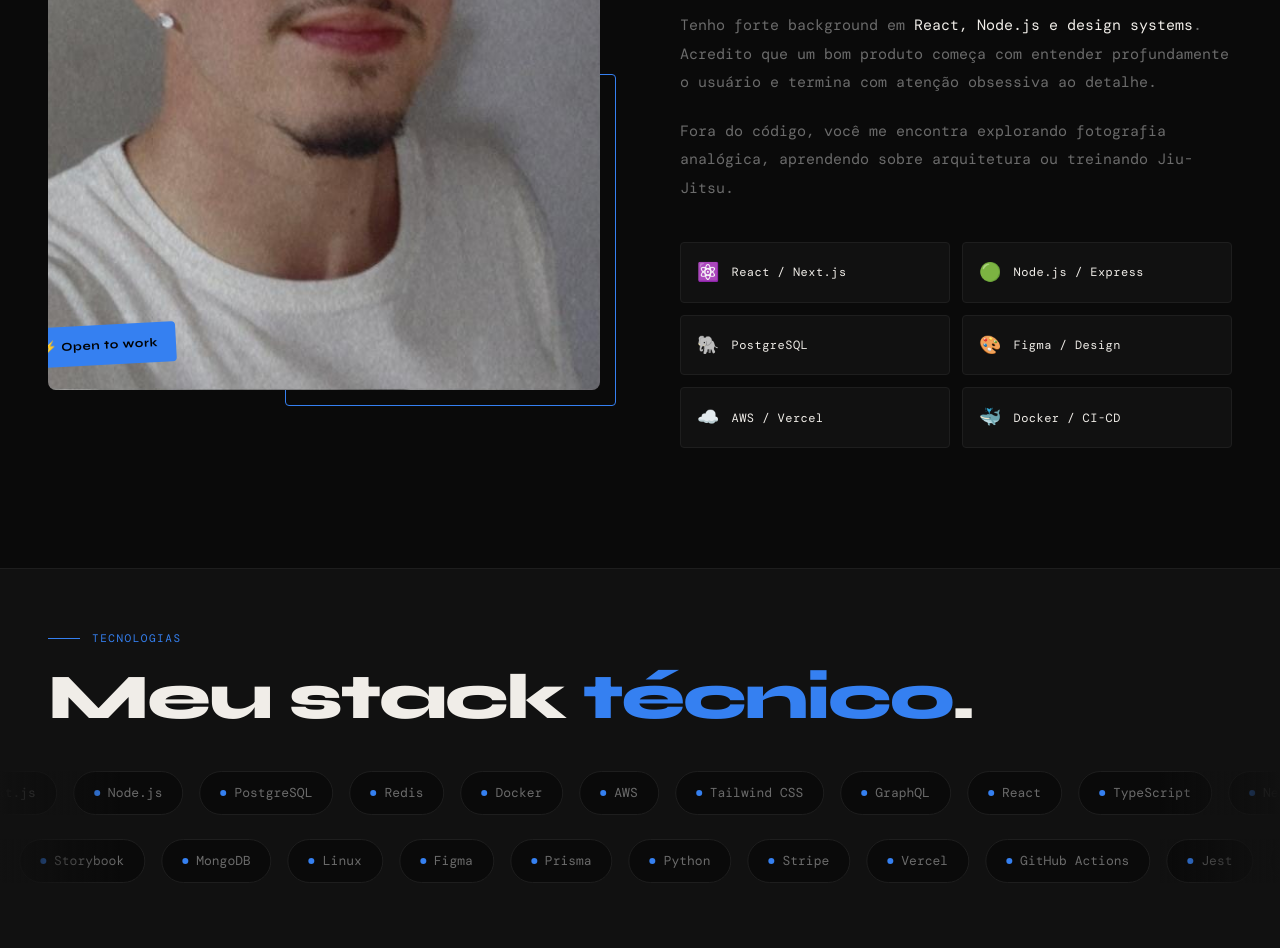
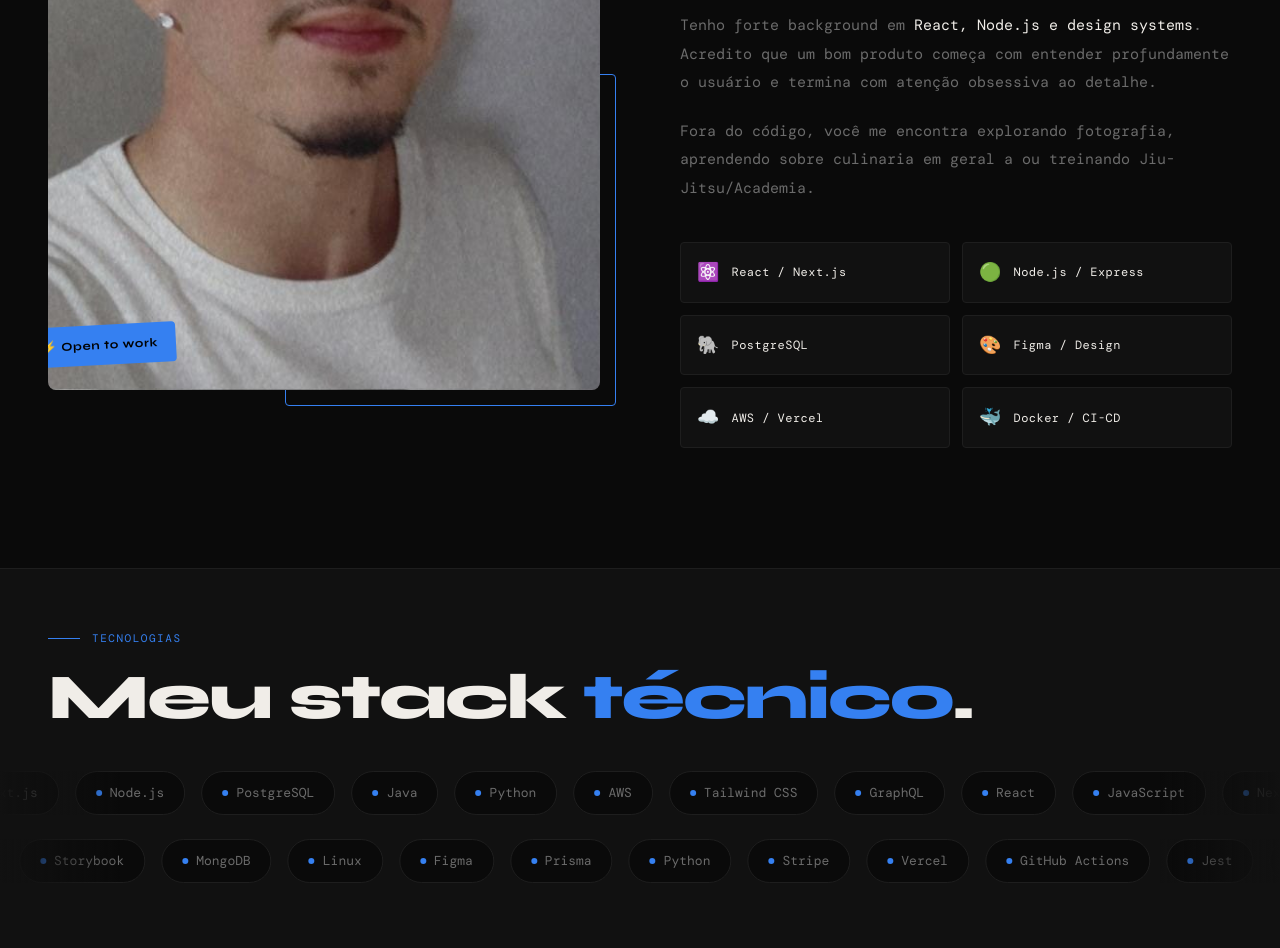
Before and after one commit to samfelcman/portfolio-samuel, a website built with Vite: page index.html in a window 1280 px wide. Shown: the part 1424-2372 px from the top of the page. Built offline with nearby package versions, Linux system fonts and the light colour scheme; a web font is replaced by a local one.

Commit message:
Update index.html

```diff
--- a/index.html
+++ b/index.html
@@ -94,13 +94,13 @@
           Desenvolvedor apaixonado por<br/><span style="color:var(--accent)">resolver problemas</span>.
         </div>
         <p>
-          Com <strong>5+ anos de experiência</strong> em desenvolvimento web, trabalho na interseção entre design e engenharia — construindo produtos que são tanto bonitos quanto funcionais.
+          Com <strong>2+ anos de experiência</strong> em desenvolvimento web, trabalho na interseção entre design e engenharia — construindo produtos que são tanto bonitos quanto funcionais.
         </p>
         <p>
           Tenho forte background em <strong>React, Node.js e design systems</strong>. Acredito que um bom produto começa com entender profundamente o usuário e termina com atenção obsessiva ao detalhe.
         </p>
         <p>
-          Fora do código, você me encontra explorando fotografia analógica, aprendendo sobre arquitetura ou treinando Jiu-Jitsu.
+          Fora do código, você me encontra explorando fotografia, aprendendo sobre culinaria em geral a ou treinando Jiu-Jitsu/Academia.
         </p>
         <div class="skills-grid">
           <div class="skill-item"><span class="skill-icon">⚛️</span><span class="skill-name">React / Next.js</span></div>
@@ -123,23 +123,23 @@
     <div class="stack-marquee-wrap">
       <div class="stack-marquee" id="marquee1">
         <span class="stack-pill"><span class="stack-pill-dot"></span>React</span>
-        <span class="stack-pill"><span class="stack-pill-dot"></span>TypeScript</span>
+        <span class="stack-pill"><span class="stack-pill-dot"></span>JavaScript</span>
         <span class="stack-pill"><span class="stack-pill-dot"></span>Next.js</span>
         <span class="stack-pill"><span class="stack-pill-dot"></span>Node.js</span>
         <span class="stack-pill"><span class="stack-pill-dot"></span>PostgreSQL</span>
-        <span class="stack-pill"><span class="stack-pill-dot"></span>Redis</span>
-        <span class="stack-pill"><span class="stack-pill-dot"></span>Docker</span>
+        <span class="stack-pill"><span class="stack-pill-dot"></span>Java</span>
+        <span class="stack-pill"><span class="stack-pill-dot"></span>Python</span>
         <span class="stack-pill"><span class="stack-pill-dot"></span>AWS</span>
         <span class="stack-pill"><span class="stack-pill-dot"></span>Tailwind CSS</span>
         <span class="stack-pill"><span class="stack-pill-dot"></span>GraphQL</span>
         <!-- duplicata para loop -->
         <span class="stack-pill"><span class="stack-pill-dot"></span>React</span>
-        <span class="stack-pill"><span class="stack-pill-dot"></span>TypeScript</span>
+        <span class="stack-pill"><span class="stack-pill-dot"></span>JavaScript</span>
         <span class="stack-pill"><span class="stack-pill-dot"></span>Next.js</span>
         <span class="stack-pill"><span class="stack-pill-dot"></span>Node.js</span>
         <span class="stack-pill"><span class="stack-pill-dot"></span>PostgreSQL</span>
-        <span class="stack-pill"><span class="stack-pill-dot"></span>Redis</span>
-        <span class="stack-pill"><span class="stack-pill-dot"></span>Docker</span>
+        <span class="stack-pill"><span class="stack-pill-dot"></span>Java</span>
+        <span class="stack-pill"><span class="stack-pill-dot"></span>Python</span>
         <span class="stack-pill"><span class="stack-pill-dot"></span>AWS</span>
         <span class="stack-pill"><span class="stack-pill-dot"></span>Tailwind CSS</span>
         <span class="stack-pill"><span class="stack-pill-dot"></span>GraphQL</span>
@@ -219,7 +219,7 @@
             <span class="project-tag">Spotify API</span>
           </div>
           <h3 class="project-name">Muzora</h3>
-          <p class="project-desc">(EM DESENVOLVIMENTO) Plataforma interativa de streaming de musica com foco em audio sustentavel, integração com API do Spotify, e .</p>
+          <p class="project-desc">(EM DESENVOLVIMENTO) Plataforma interativa de streaming de musica com foco em audio sustentavel, integração com API do Spotify, e diversas outras funcionalidades.</p>
           <div class="project-links">
             <a href="#" class="project-link">↗ Demo</a>
             <a href="#" class="project-link">⌥ GitHub</a>
@@ -241,7 +241,7 @@
             <span class="project-tag">OpenAI</span>
           </div>
           <h3 class="project-name">AI Campl</h3>
-          <p class="project-desc">(EM DESENVOLVIMENTO)Ferramenta de geração de conteúdo com IA para equipes.</p>
+          <p class="project-desc">(EM DESENVOLVIMENTO)Ferramenta de geração de conteúdo com IA para uma empreendedorismo digital.</p>
           <div class="project-links">
             <a href="#" class="project-link">↗ Demo</a>
             <a href="#" class="project-link">⌥ GitHub</a>
```
